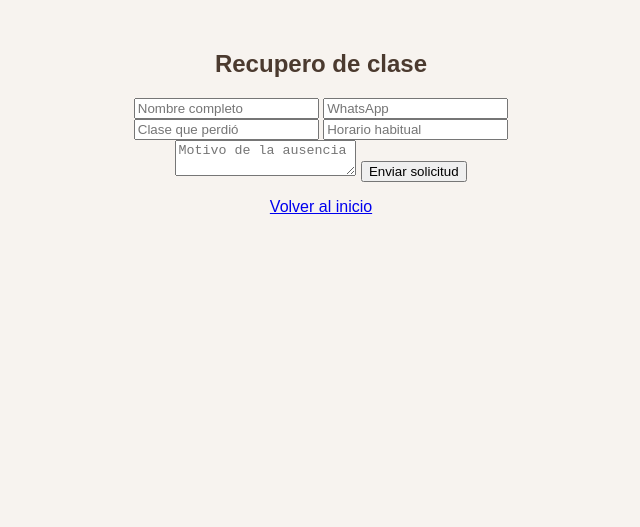
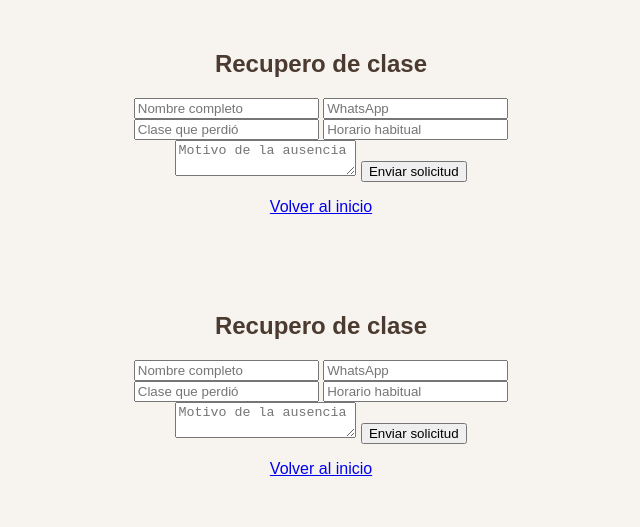
Before and after one commit to marieladalinger1978-tech/delbarro-ap, a plain HTML site: page recupero.html in a window 1280 px wide. Shown: the whole page, without its empty margins (319-959 px from the left). Drawn offline with Linux system fonts and the light colour scheme.

Commit message:
Update recupero.html

```diff
--- a/recupero.html
+++ b/recupero.html
@@ -45,3 +45,50 @@ Volver al inicio
 </body>
 
 </html>
+<!DOCTYPE html>
+<html lang="es">
+<head>
+<meta charset="UTF-8">
+<meta name="viewport" content="width=device-width, initial-scale=1.0">
+
+<title>Recupero de clase</title>
+
+<link rel="stylesheet" href="estilos.css">
+
+</head>
+
+<body>
+
+<div class="contenedor">
+
+<h2>Recupero de clase</h2>
+
+<form class="formulario">
+
+<input type="text" placeholder="Nombre completo" required>
+
+<input type="tel" placeholder="WhatsApp" required>
+
+<input type="text" placeholder="Clase que perdió" required>
+
+<input type="text" placeholder="Horario habitual" required>
+
+<textarea placeholder="Motivo de la ausencia"></textarea>
+
+<button type="submit" class="boton-form">
+Enviar solicitud
+</button>
+
+</form>
+
+<p>
+<a href="index.html">
+Volver al inicio
+</a>
+</p>
+
+</div>
+
+</body>
+
+</html>
```
